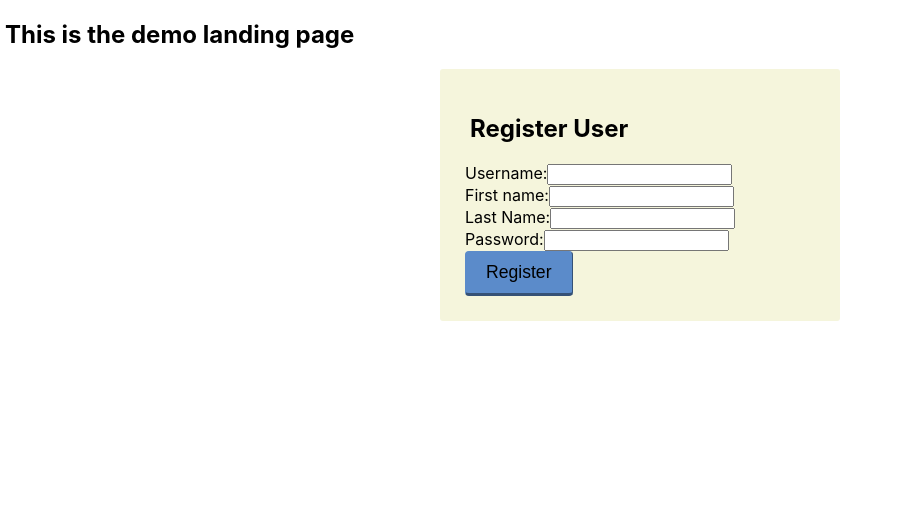
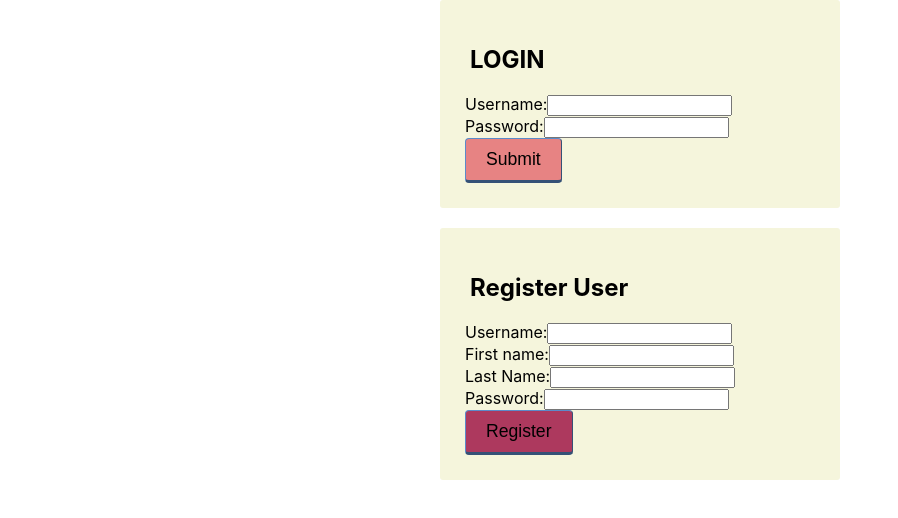
Before and after one commit to yemluck/timesheet, a React (Create React App) app: page / in a window 1280 px wide. Shown: the top 518 px of the page, without its empty margins (0-898 px from the left). Built offline with nearby package versions, Linux system fonts and the light colour scheme.

Commit message:
set up database and user API

```diff
--- a/src/components/App/App.jsx
+++ b/src/components/App/App.jsx
@@ -9,7 +9,7 @@ import {
 import {useDispatch, useSelector} from 'react-redux';
 
 import RegisterPage from '../Register/RegisterPage';
-import LandingPage from '../LandingPage/LandingPage';
+import LandingPage from '../LoginPage/LoginPage';
 
 
 
--- a/src/components/LandingPage/LandingPage.css
+++ /dev/null
@@ -1,3 +0,0 @@
-h2 {
-  margin-left: 5px;
-}
--- a/src/components/LandingPage/LandingPage.jsx
+++ /dev/null
@@ -1,11 +0,0 @@
-import React, {useState} from 'react';
-import './LandingPage.css';
-function LandingPage() {
-  return(
-    <div>
-      <h2>This is the demo landing page</h2>
-    </div>
-  )
-}// end function LandingPage
-
-export default LandingPage;
--- /dev/null
+++ b/src/components/LoginPage/LoginPage.css
@@ -0,0 +1,30 @@
+h2 {
+  margin-left: 5px;
+}
+
+.loginForm {
+    box-sizing: border-box;
+      width: 400px;
+      max-width: 100%;
+      padding: 25px;
+      margin: 0 auto 20px;
+      background-color: beige;
+      border-radius: 3px;
+      box-shadow: 0 1ox 2px black;
+}
+
+.loginBtn {
+  display: inline-block;
+  padding: 10px 20px 10px;
+  border-color: #5b8bca;
+  background-color: #e78383;
+  font-size: 1.1rem;
+  outline: 0;
+  cursor: pointer;
+  border-width: 1px 1px 3px;
+  border-radius: 4px;
+}
+
+.loginBtn:hover {
+  background-color: antiquewhite;
+}
--- /dev/null
+++ b/src/components/LoginPage/LoginPage.jsx
@@ -0,0 +1,61 @@
+import React, {useState} from 'react';
+import {useDispatch, useSelector} from 'react-redux';
+import './LoginPage.css';
+
+
+
+function LoginPage() {
+
+  const dispatch = useDispatch();
+  const [username, setUsername] = useState('');
+  const [password, setPassword] = useState('');
+
+  const loginFunction = (e) => {
+    e.preventDefault();
+    console.log('in login function');
+
+    dispatch({
+      type: 'LOGIN',
+      payload: {
+        username: username,
+        password: password
+      }
+    })// end dispatch
+  } // end login Function
+
+  return(
+    <form className="loginForm" onSubmit={loginFunction}>
+      <div>
+        <h2>LOGIN</h2>
+      <label htmlFor="username">
+        Username:
+        <input
+          type="text"
+          name="username"
+          value={username}
+          required
+          onChange={(e) => setUsername(e.target.value)}
+        />
+      </label>
+      </div>
+      <div>
+      <label htmlFor="password">
+        Password:
+        <input
+          type="password"
+          name="password"
+          value={password}
+          required
+          onChange={(e) => setPassword(e.target.value)}
+        />
+      </label>
+      </div>
+      <div>
+        <input className="loginBtn" type="submit" name="LOGIN" />
+      </div>
+
+    </form>
+  )
+}// end function LandingPage
+
+export default LoginPage;
--- a/src/components/Register/RegisterForm.css
+++ b/src/components/Register/RegisterForm.css
@@ -14,7 +14,7 @@
   display: inline-block;
   padding: 10px 20px 10px;
   border-color: #5b8bca;
-  background-color: #5b8bca;
+  background-color: #ad395e;
   font-size: 1.1rem;
   outline:0;
   cursor: pointer;
--- a/src/components/Register/RegisterForm.jsx
+++ b/src/components/Register/RegisterForm.jsx
@@ -28,11 +28,11 @@ function RegisterForm(){
   return (
     <form className="registerContainer" onSubmit ={registerUser}>
       <h2>Register User</h2>
-      {/* {errors.registrationMessage && (
+      {errors.registrationMessage && (
         <h3 className="alert" role="alert">
           {errors.registrationMessage}
         </h3>
-      )} */}
+      )}
       <div>
           <label htmlFor="username">
           Username:
```
Also changed, not shown: 1 other file (tests, documents, lock files or other folders).
